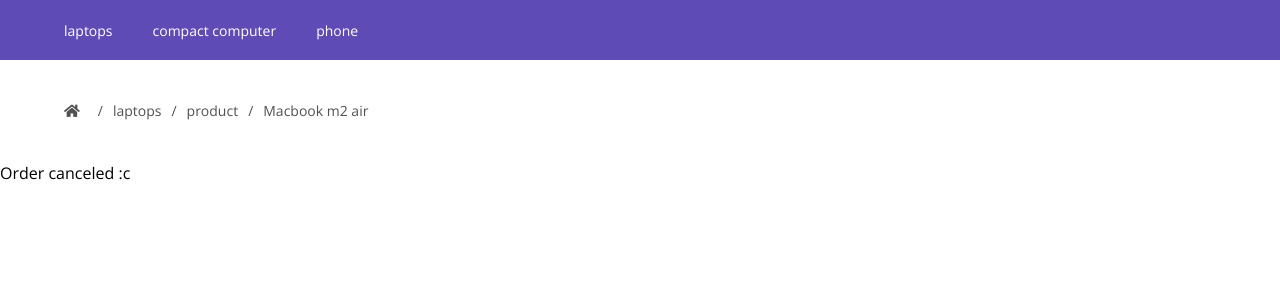
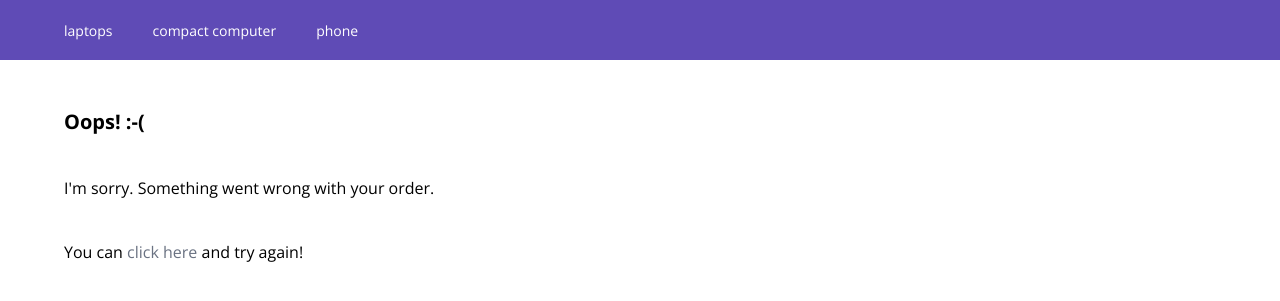
Before and after one commit to TaylonSopeletto/silicon, a Django app: template store/templates/store/cancel.html in a window 1280 px wide. Shown: the part 100-401 px from the top of the page. Run offline with Django 3.2, Linux system fonts and the light colour scheme; the template is opened without the code that fills it: values that come from a table or form of the project are taken from there, others are empty; data comes from the database, SQL or seed files in the repository; both versions use the stored data as it was after the commit.

Commit message:
update redme + update cancel/success page

```diff
--- a/store/templates/store/cancel.html
+++ b/store/templates/store/cancel.html
@@ -4,18 +4,18 @@
 <head>
     {% load static %}
     {% include "store/main/includes/default-html-headers/index.html" %}
-    <title>ES imports - {{product}}</title>
-    <meta name="description" content={{product.name}}>
+    <title>ES - Failed</title>
 </head>
 
 <body>
-    <div>
-        {% include "store/main/includes/header/index.html" %}
-        {% include "store/main/includes/bread-crumb/index.html" %}
+    {% include "store/main/includes/header/index.html" %}
+    <div class="w-[90%] max-w-[1440px] mx-auto flex flex-col py-2 ">
+        <h2 class="py-10 text-xl font-bold">Oops!  :-(</h2>
+        <div class="flex justify-between w-full">
+            <p>I'm sorry. Something went wrong with your order.</p>
+        </div>
+        <p class="mt-10">You can <a class="hover:underline text-gray-500" href="/">click here</a> and try again!</p>
     </div>
-   <h2 class="w-full">Order canceled :c</h2>
-
-
 </body>
 
 </html>
```
Also changed, not shown: store/templates/store/success.html (+8 -8 lines), README.md, db.sqlite3.
